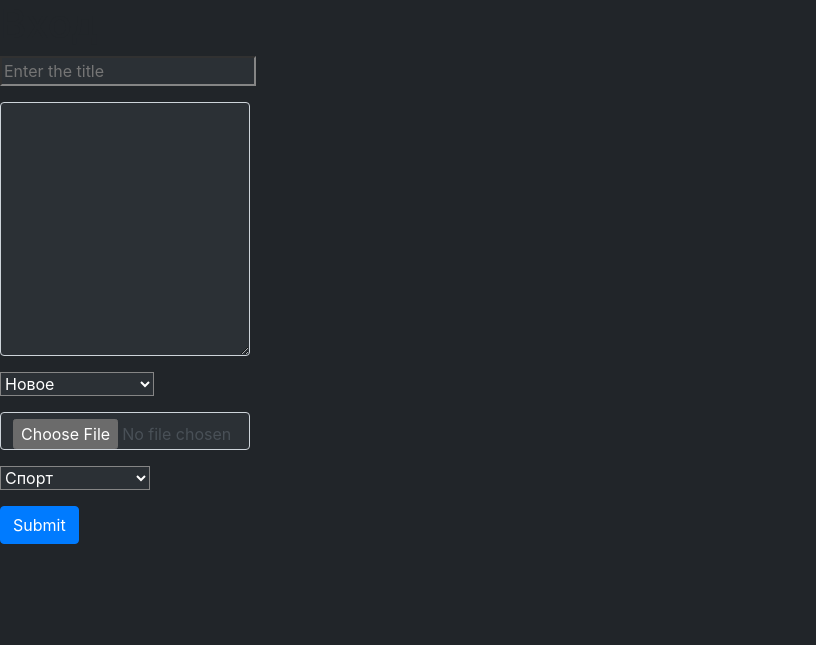
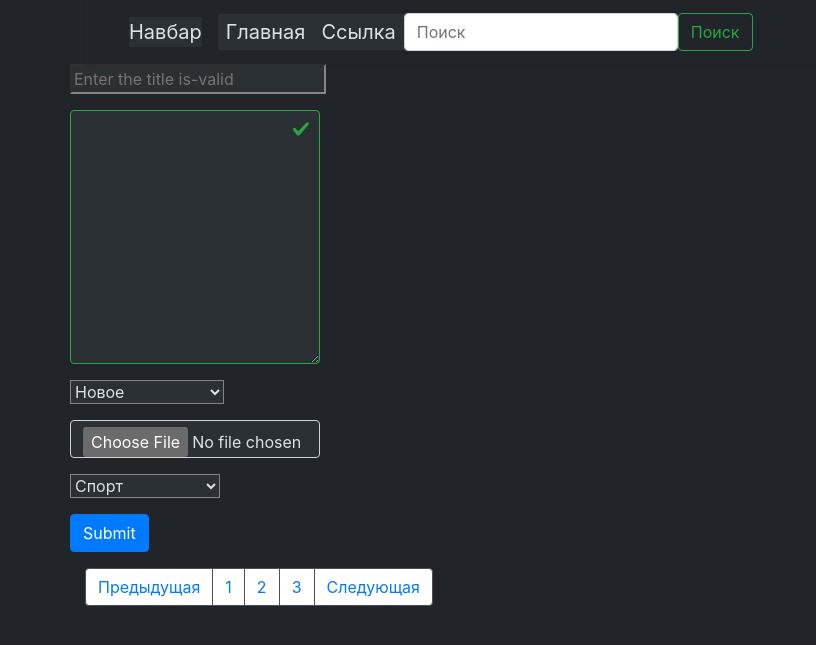
Before and after one commit to Tryd0g0lik/adboard, a Django app: page / in a window 1280 px wide. Shown: the top 645 px of the page, without its empty margins (0-816 px from the left). Run offline with Django 4.2, Linux system fonts and the light colour scheme; some libraries are stand-ins or nearby versions.

Commit message:
[dev]: updated the index.html,

```diff
--- a/ads/forms/ad_creat.py
+++ b/ads/forms/ad_creat.py
@@ -21,14 +21,18 @@ PAGE_TEMPLATES = [
 
 class adCreatForm(forms.ModelForm):
     title = forms.CharField(
-        max_length=100, widget=forms.TextInput(attrs={"placeholder": "Enter the title"})
+        max_length=100,
+        widget=forms.TextInput(
+            attrs={
+                "placeholder": "Enter the title is-valid",
+                "id": "validationServer01",
+            }
+        ),
     )
     files = forms.CharField(
         required=False,
         widget=forms.ClearableFileInput(
-            attrs={
-                "class": "form-control",
-            }
+            attrs={"class": "form-control", "id": "validationServer02"}
         ),
         help_text="Формат: 'jpg', 'jpeg', 'png'",
         validators=[
@@ -39,7 +43,9 @@ class adCreatForm(forms.ModelForm):
     )
     description = forms.CharField(
         max_length=1000,
-        widget=forms.Textarea(attrs={"class": "form-control ad-full__description"}),
+        widget=forms.Textarea(
+            attrs={"class": "form-control ad-full__description is-valid"}
+        ),
         help_text="Текст объявления",
     )
     category = forms.CharField(
@@ -50,7 +56,9 @@ class adCreatForm(forms.ModelForm):
         help_text="Укажите состояние товара",
     )
     path = forms.CharField(
-        widget=forms.Select(choices=PAGE_TEMPLATES, attrs={"class": "form-select"}),
+        widget=forms.Select(
+            choices=PAGE_TEMPLATES, attrs={"class": "form-select is-valid"}
+        ),
         help_text="Укажите категорию товара",
     )
 
--- a/ads/static/styles/style.css
+++ b/ads/static/styles/style.css
@@ -1,12 +1,30 @@
+p, a, h1, h2, h3, h4, h5, h6, span, label, button, textarea,
+a:not([href]):not([class]),
+ input[type="text"], input[type="password"], input[type="email"],
+  input[type="file"], input[type="number"], input[type="checkbox"], select {
+  color: var(--bs-body-color);
+  }
+
 body{
 background-color : var(--bs-body-bg);
 }
-input[type=text], input[type=password], select, textarea.ad-full__description, input[type="file"] {
+nav ul,  nav a, nav a:visited,nav a:hover,nav a:active,
+ input[type=text], input[type=password], select,
+ textarea.ad-full__description,textarea.ad-full__description:focus,
+ textarea.ad-full__description:focus,
+ textarea.ad-full__description:hover,textarea.ad-full__description:active,
+   input[type="file"] {
 background: var(--bs-tertiary-bg);
+}
+a.page-link{
+    border-color: var(--bs-border-color);
 }
 .ads-form{
   display: block;
   width: 250px;
+}
+div.hidden{
+  display: block;
 }
 :root,
 [data-bs-theme=dark] {
--- a/templates/layout/index.html
+++ b/templates/layout/index.html
@@ -8,7 +8,11 @@
 <head>
   <meta charset = "UTF-8">
   <meta name="viewpost" content="width-device-width, initial-scale=1">
-
+  <link re  l="preconnect" href="https://fonts.googleapis.com">
+  <link rel="preconnect" href="https://fonts.gstatic.com" crossorigin>
+  <link
+    href="https://fonts.googleapis.com/css2?family=IBM+Plex+Sans:ital,wght@0,100..700;1,100..700&family=Poppins:wght@400;500;600;700&display=swap"
+    rel="stylesheet">
   <title>{% block title %}{ {texts} }{% endblock title %} - Page</title>
 
   {% bootstrap_css %}
@@ -21,13 +25,52 @@
 
 </head>
 <header>
-  <h1>Вход</h1>
+  <div class="navbar bg-base-100 shadow-sm">
+
+    <nav class="navbar-nav navbar-toggler navbar-expand-lg bg-body-tertiary">
+  <div class="container-fluid">
+    <a class="navbar-brand" href="#">Навбар</a>
+    <button class="navbar-toggler" type="button" data-bs-toggle="collapse" data-bs-target="#navbarSupportedContent" aria-controls="navbarSupportedContent" aria-expanded="false" aria-label="Переключатель навигации">
+      <span class="navbar-toggler-icon"></span>
+    </button>
+    <div class="collapse navbar-collapse" id="navbarSupportedContent">
+      <ul class="navbar-nav me-auto mb-2 mb-lg-0">
+        <li class="nav-item">
+          <a class="nav-link active" aria-current="page" href="#">Главная</a>
+        </li>
+        <li class="nav-item">
+          <a class="nav-link" href="#">Ссылка</a>
+        </li>
+        <!-- li class="nav-item dropdown">
+        https://bootstrap-4.ru/docs/5.3/components/navbar/
+          <a class="nav-link dropdown-toggle" href="#" role="button" data-bs-toggle="dropdown" aria-expanded="false">
+            Выпадающий список
+          </a>
+          <ul class="dropdown-menu">
+            <li><a class="dropdown-item" href="#">Действие</a></li>
+            <li><a class="dropdown-item" href="#">Другое действие</a></li>
+            <li><hr class="dropdown-divider"></li>
+            <li><a class="dropdown-item" href="#">Что-то еще здесь</a></li>
+          </ul>
+        </li -->
+
+      </ul>
+      <form class="d-flex" role="search">
+        <input class="form-control me-2" type="search" placeholder="Поиск" aria-label="Поиск">
+        <button class="btn btn-outline-success" type="submit">Поиск</button>
+      </form>
+    </div>
+  </div>
+</nav>
+    </div>
+
+
 </header>
-<body class=".container">
+<body class="container">
 
 <section class="form">
   <div class="mb-3">
-  <form class="ads-form">
+  <form class="ads-form row g-3 needs-validation">
     {% csrf_token %}
     {% for field in form %}
      <div  class="mb-3">
@@ -42,6 +85,18 @@
     <button type="submit" class="btn btn-primary">Submit</button>
   </form>
   </div>
+  <div class="pagination">
+    <!-- https://bootstrap-4.ru/docs/5.3/components/pagination/ -->
+    <nav aria-label="Пример навигации по страницам">
+    <ul class="pagination">
+      <li class="page-item"><a class="page-link" href="#">Предыдущая</a></li>
+      <li class="page-item"><a class="page-link" href="#">1</a></li>
+      <li class="page-item"><a class="page-link" href="#">2</a></li>
+      <li class="page-item"><a class="page-link" href="#">3</a></li>
+      <li class="page-item"><a class="page-link" href="#">Следующая</a></li>
+    </ul>
+  </nav>
+  </div>
 </section>
 </body>
 </html>
```
